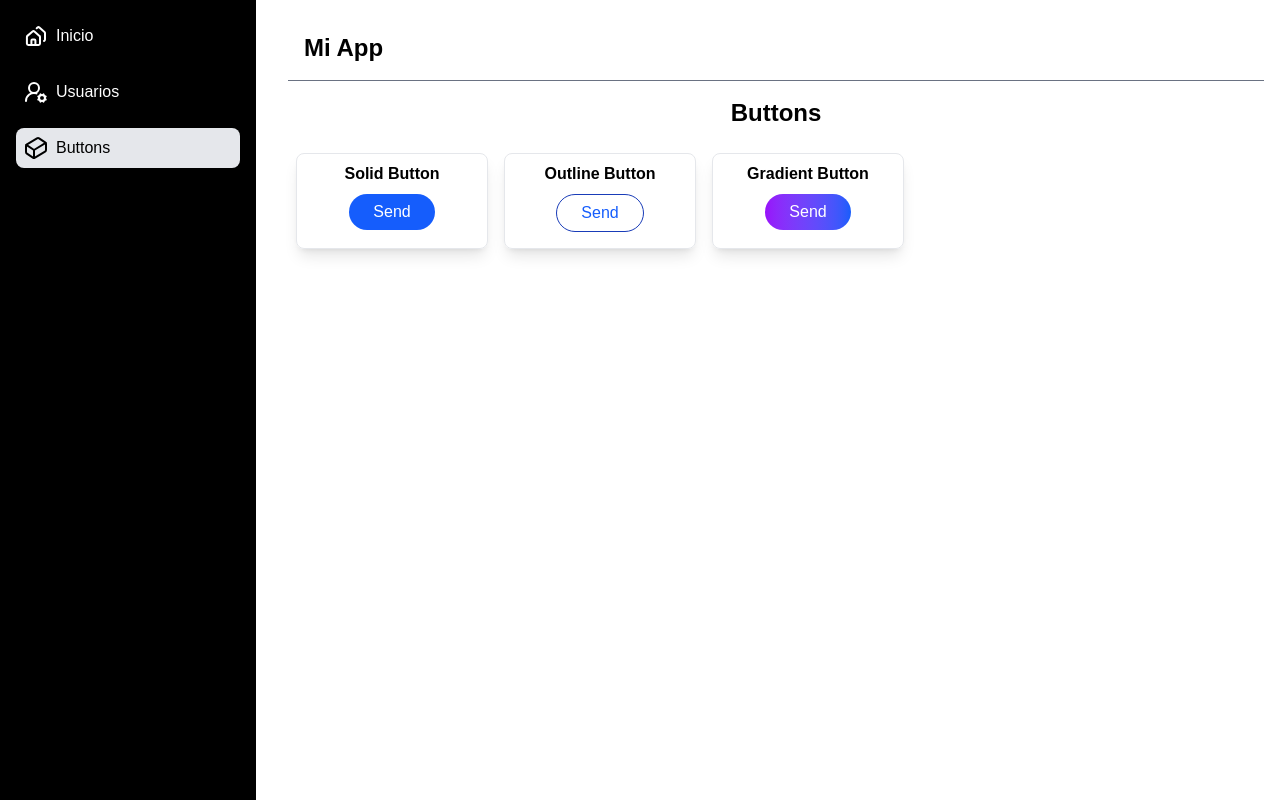
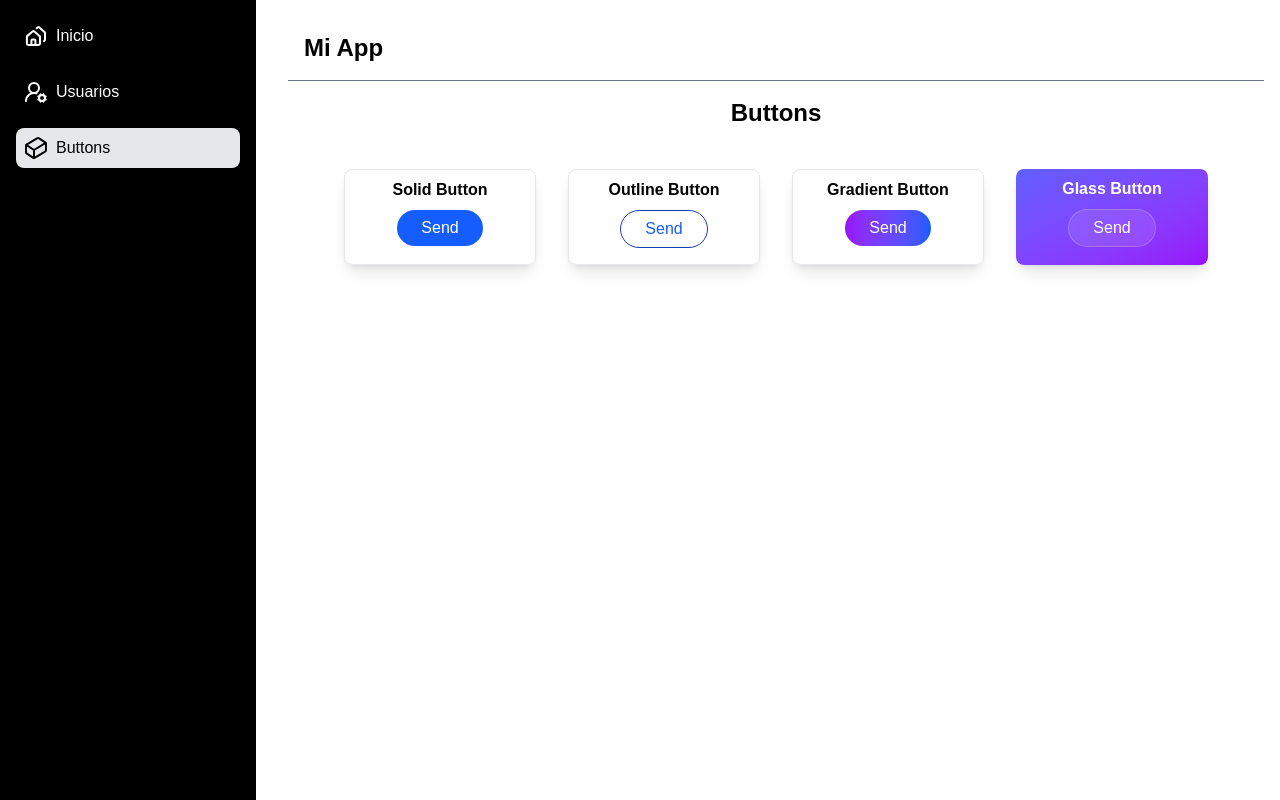
Before and after one commit to alejandro-v02/PixelCraft, a React (Vite) app: page / in a window 1280 px wide. Both pictures are taken after a click on the element "Buttons". Built offline with nearby package versions, Linux system fonts and the light colour scheme.

Commit message:
add glassmorphism button style

```diff
--- a/src/modules/Buttons.jsx
+++ b/src/modules/Buttons.jsx
@@ -4,7 +4,7 @@ function    Buttons(){
             <div className="flex justify-center items-center text-center" >
             <h2 className="mt-4 mb-4 font-extrabold text-2xl">Buttons</h2>
             </div>
-            <div className="flex flex-row " >
+            <div className="flex flex-row flex-wrap justify-center gap-4 p-4" >
                 <div className="flex mt-2 flex-col m-2 shadow-lg w-48 h-24 items-center rounded-lg border border-gray-200">
                     <h3 className="mt-2 font-bold">Solid Button</h3>
                     <button
@@ -30,6 +30,14 @@ function    Buttons(){
                     hover:from-purple-700 hover:to-blue-700 cursor-pointer"
                     >Send</button>
                 </div>
+
+                <div className="flex flex-col m-2 shadow-lg w-48 h-24 bg-gradient-to-br
+                from-indigo-500 to-purple-600  rounded-lg items-center" >
+                    <h3 className="mt-2 font-bold text-white" >Glass Button</h3>
+                    <button className=" text-white px-6 py-1.5 mt-2 bg-white/10 backdrop-blur-md border border-white/20 rounded-full
+                    hover:bg-white/20 transition-colors duration-500 cursor-pointer"
+                    >Send</button>
+                </div>
             </div>
         </div>
     )
```
